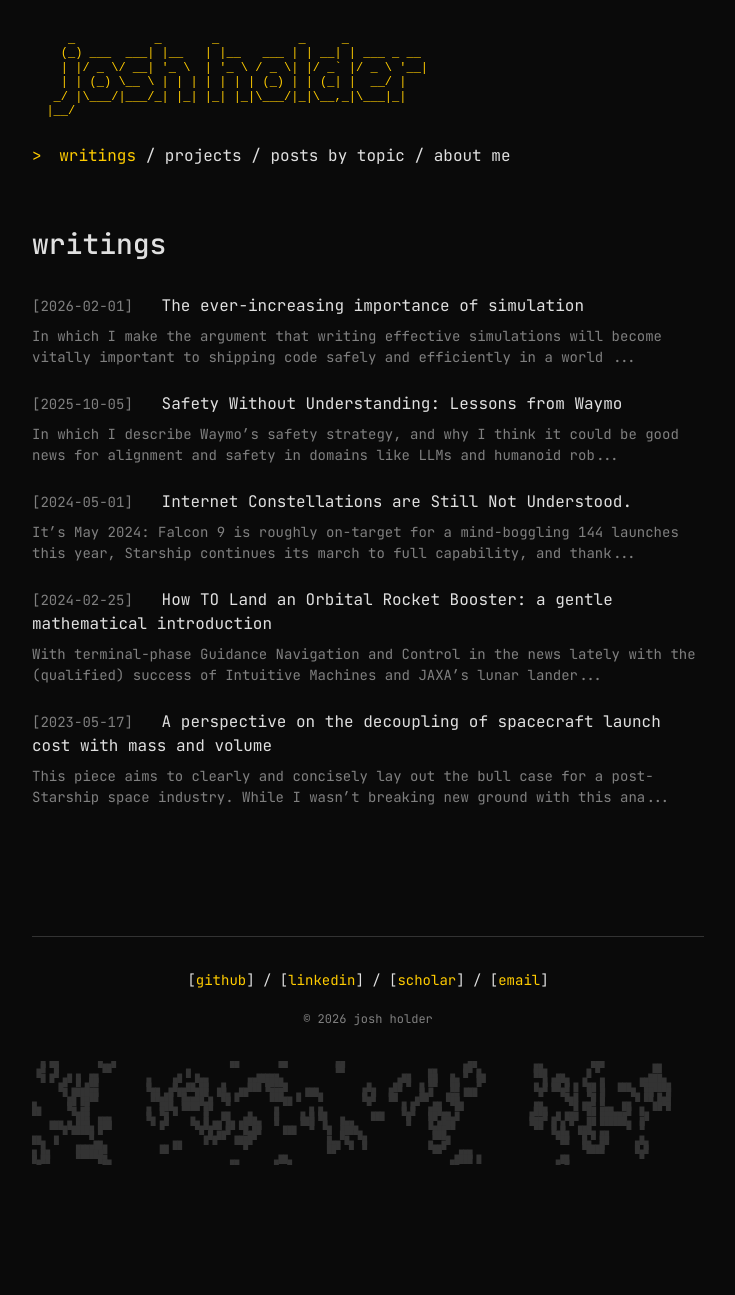
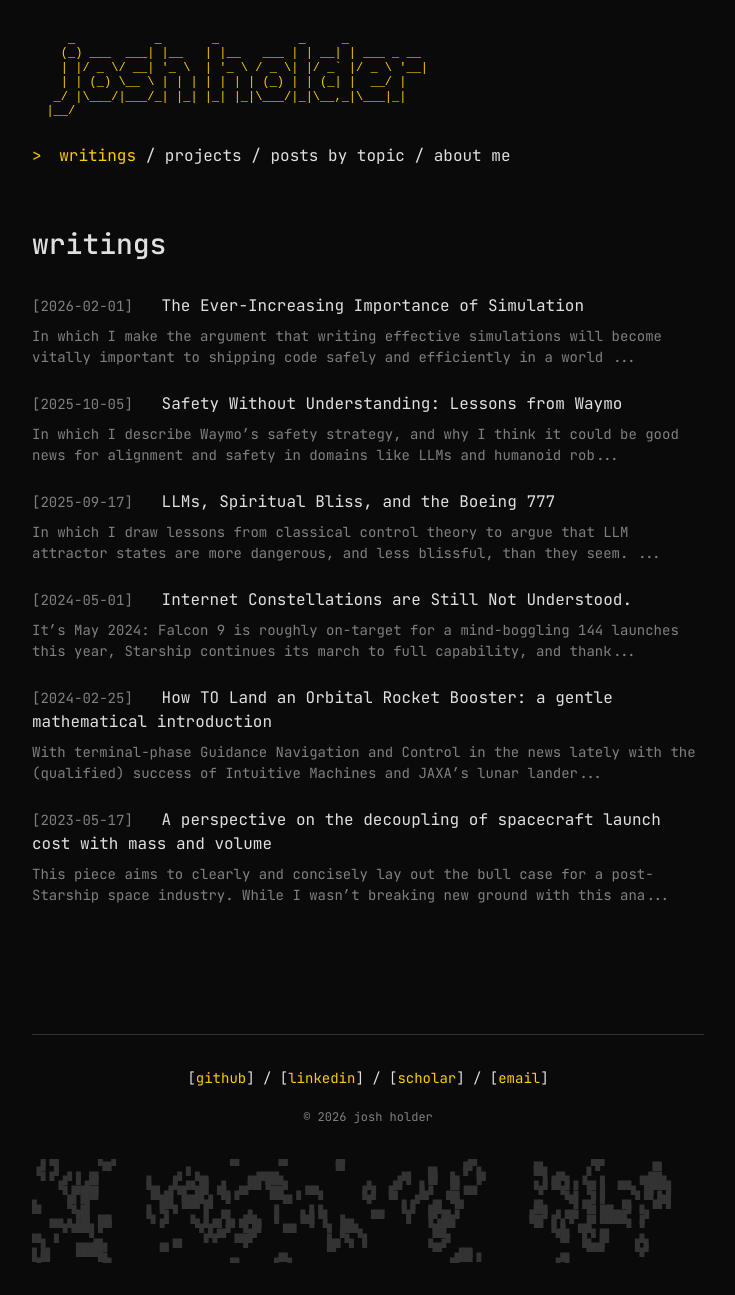
Before and after one commit to josh-holder/josh-holder.github.io, a Jekyll site: the page built from _pages/writings.md, in a window 1280 px wide. Shown: the whole page, without its empty margins (272-1007 px from the left). Built offline with Jekyll 4.4.1, drawn with Linux system fonts in a browser that asks for light colours; before the commit the page ends 1197 px from its top, so only the background shows below that.

Commit message:
adding bliss

```diff
--- /dev/null
+++ b/_posts/2025-09-17-bliss_attractors.md
@@ -0,0 +1,20 @@
+---
+title: "LLMs, Spiritual Bliss, and the Boeing 777"
+excerpt_separator: "<!--more-->"
+categories:
+  - writings
+tags:
+  - Optimization
+  - Machine Learning
+toc: true
+---
+<!--
+<style>
+body, p {
+    font-size: 10px;
+}
+</style> -->
+
+In which I draw lessons from classical control theory to argue that LLM attractor states are more dangerous, and less blissful, than they seem.
+
+Read it on Substack: https://joshholder.substack.com/p/llms-spiritual-bliss-and-the-boeing
```
Also changed, not shown: _posts/2026-02-01-simulation.md (+1 -1 lines).
